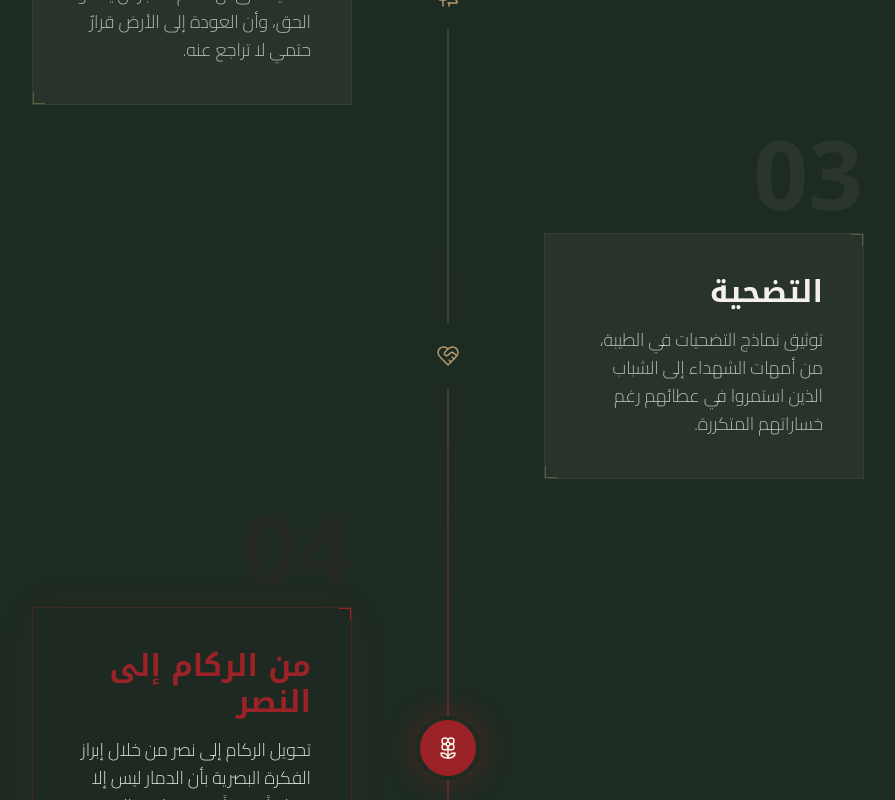
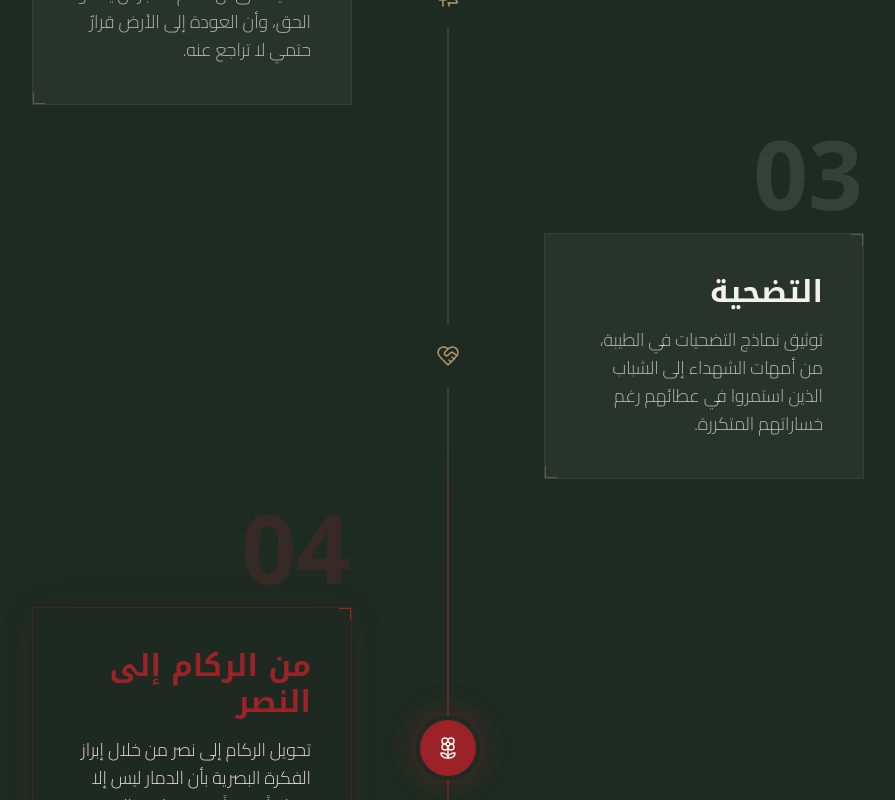
Before and after one commit to Kakarot-knb/balda-tayba, a Next.js app: page /baldatayba in a window 1280 px wide. Shown: the part 3892-4692 px from the top of the page, without its empty margins (192-1087 px from the left). Built offline with nearby package versions, Linux system fonts and the light colour scheme.

Commit message:
Increase opacity of watermark numbers in ObjectiveSection

```diff
--- a/components/sections/ObjectiveSection.tsx
+++ b/components/sections/ObjectiveSection.tsx
@@ -100,7 +100,7 @@ export default function ObjectiveSection() {
                       {/* Number watermark */}
                       <span className={clsx(
                         "absolute -top-16 md:-top-[6.5rem] right-0 font-heading text-6xl md:text-8xl font-black select-none pointer-events-none z-0",
-                        obj.isSpecial ? "text-accent-red/5" : "text-white/5"
+                        obj.isSpecial ? "text-accent-red/20" : "text-white/10"
                       )}>
                         {obj.id}
                       </span>
```
Also changed, not shown: public/images/characters/om-ali-mstarrah.jpg.
